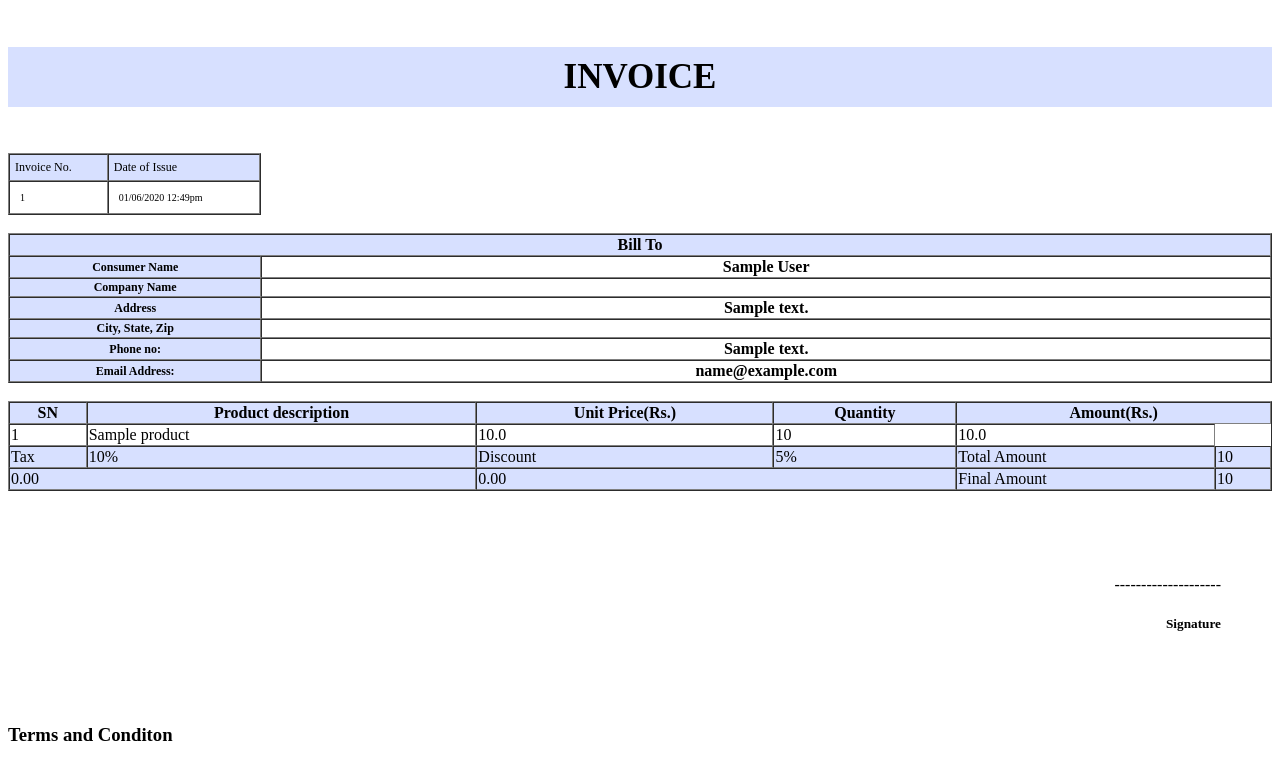
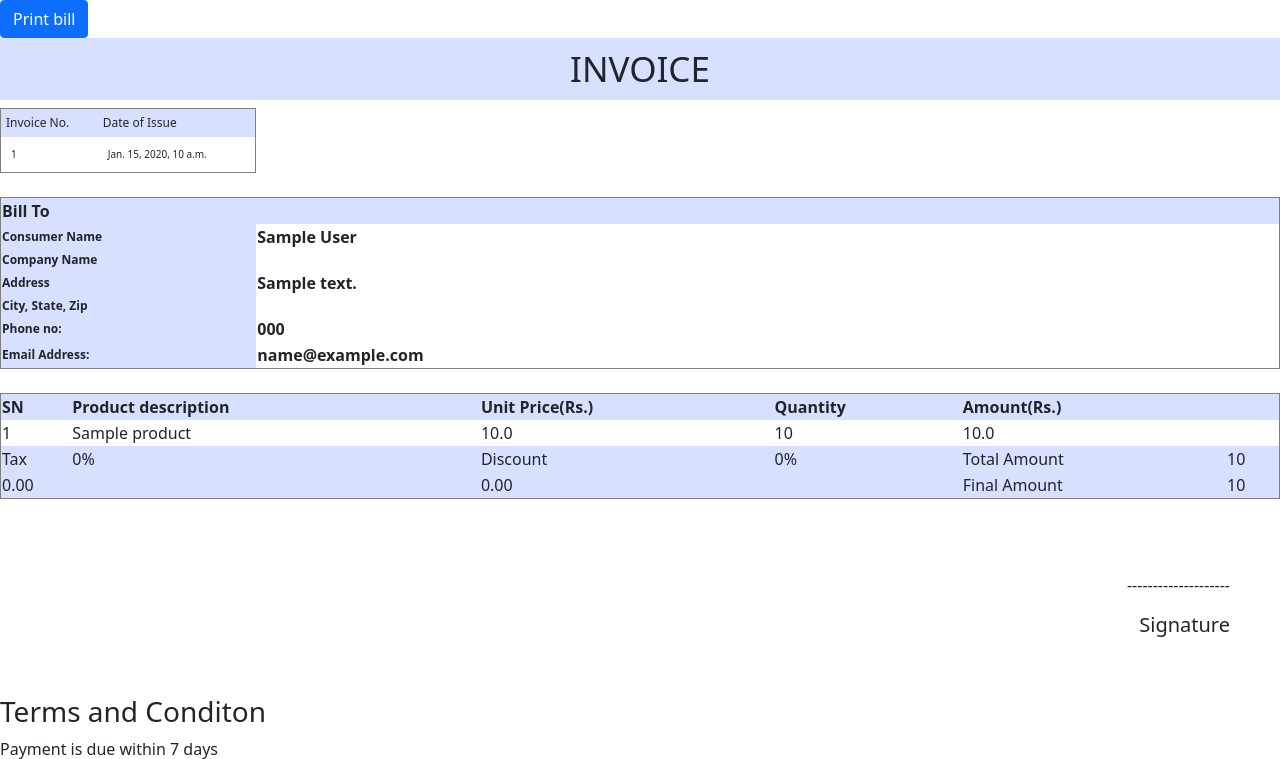
Before and after one commit to misterdipesh/Inventory_Management_and_Billling_System_django, a Django app: template Bill/templates/invoice_print.html in a window 1280 px wide. Shown: the top 759 px of the page. Run offline with Django 3.2, Linux system fonts and the light colour scheme; tables that the repository leaves empty hold one stand-in row (values such as "Sample post"); the template is opened without the code that fills it: values that come from a table or form of the project are taken from there, most other values are stand-ins (such as "Sample title", 1, 10 or a date in 2020); lists and menus that the app fills with data are empty.

Commit message:
small change

```diff
--- a/Bill/templates/invoice_print.html
+++ b/Bill/templates/invoice_print.html
@@ -3,9 +3,12 @@
 <html lang="en">
 
 <head>
+    <!-- CSS only -->
+<link href="https://cdn.jsdelivr.net/npm/bootstrap@5.0.0-beta2/dist/css/bootstrap.min.css" rel="stylesheet" integrity="sha384-BmbxuPwQa2lc/FVzBcNJ7UAyJxM6wuqIj61tLrc4wSX0szH/Ev+nYRRuWlolflfl" crossorigin="anonymous">
  <head>
 
 <body>
+<a href="javascript:window.print()" class ="btn btn-primary">Print bill</a>
 
 <section>
           <div style="width:100%;">
@@ -21,7 +24,7 @@
 
         <tr >
             <td style="font-size: 10px ; padding:10px">1</td>
-            <td style="font-size: 10px ; padding:10px">01/06/2020 12:49pm</td>
+            <td style="font-size: 10px ; padding:10px">{{date}}</td>
         </tr>
     </table>
   </div>
@@ -52,7 +55,7 @@
 
     <tr>
         <th style="width:5%; font-size: 12px; background-color:rgba(0, 60, 255, 0.158);">Phone no:</th>
-        <th>{{customer.customer_address}}</th>
+        <th>{{customer.customer_number}}</th>
     </tr>
 
     <tr>
@@ -85,9 +88,9 @@
       <tfoot>
           <tr style=" background-color:rgba(0, 60, 255, 0.158);">
             <td>Tax</td>
-            <td>10%</td>
+            <td>0%</td>
             <td>Discount</td>
-            <td>5%</td>
+            <td>0%</td>
             <td colspan="2">Total Amount</td>
             <td colspan=2>{{amount}}</td>
           </tr>
--- a/Bill/views.py
+++ b/Bill/views.py
@@ -3,6 +3,7 @@ from .forms import BillForm
 from .models import Bill,SoldItem
 from Product.models import Product
 from Customer.models import Customer
+from datetime import datetime
 def SellingItems(request):
     bill = Bill.objects.create(bill_amount=0)
     context = {'message': '',
@@ -46,6 +47,8 @@ def Invoice(request,id):
                  'customer':customer,
                  'items':product,
                  'bill':bill.id,
+
+                 'date':datetime.now,
                  }
         return render(request, "invoice_print.html", context)
     else:
--- a/Product/models.py
+++ b/Product/models.py
@@ -11,6 +11,7 @@ class Product(models.Model):
     product_barcode=models.IntegerField(verbose_name="Barcode Number",unique=True,null=True)
     slug=models.SlugField(null=True,unique=True,blank=True)
     def save(self,*args,**kwargs):
+
         if not self.slug:
             self.slug=slugify(self.product_name)
         return super().save(*args,**kwargs)
--- a/Product/templates/details_product.html
+++ b/Product/templates/details_product.html
@@ -19,7 +19,7 @@
                                 </tr>
                             </thead>
                             <tbody>
-                            {% for item in items %}
+                            {% for product in products %}
                                 <tr>
                                     <td>{{product.product_name}}</td>
                                     <td>{{product.product_quantity}}</td>
@@ -27,8 +27,8 @@
                                     <td>{{product.product_mfd}}</td>
                                     <td>{{product.product_exp}}</td>
                                     <td>{{product.product_barcode}}</td>
-                                    <td><a href= "{% url 'delete_product' slug=item.slug %}" class="btn btn-danger">Delete</a>
-                                        <a href="{% url 'edit_product' slug=item.slug %}" class="btn btn-info">Edit</a></td>
+                                    <td><a href= "{% url 'delete_product' slug=product.slug %}" class="btn btn-danger">Delete</a>
+                                        <a href="{% url 'edit_product' slug=product.slug %}" class="btn btn-info">Edit</a></td>
                                 </tr>
                             {%endfor%}
                             </tbody>
--- a/Product/views.py
+++ b/Product/views.py
@@ -16,7 +16,7 @@ def ShowProduct(request):
     product=Product.objects.all()
     template='details_product.html'
     context={
-        'product':product
+        'products':product
     }
     return render(request,template,context)
 def EditProduct(request,slug):
```
Also changed, not shown: Product/migrations/0007_auto_20210322_2116.py (added), Product/migrations/0008_auto_20210322_2126.py (added).
